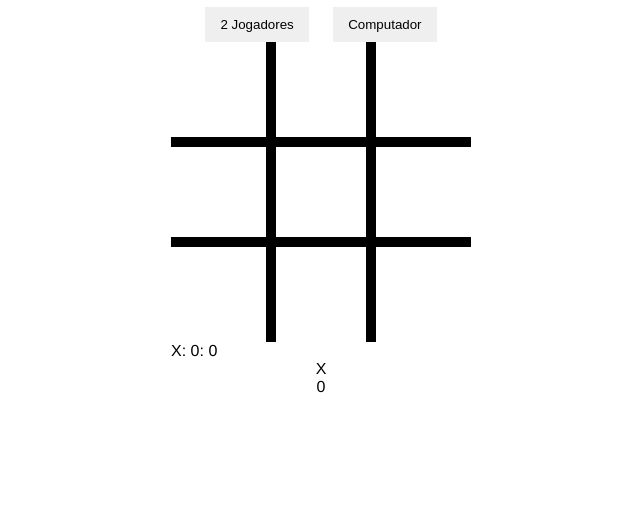
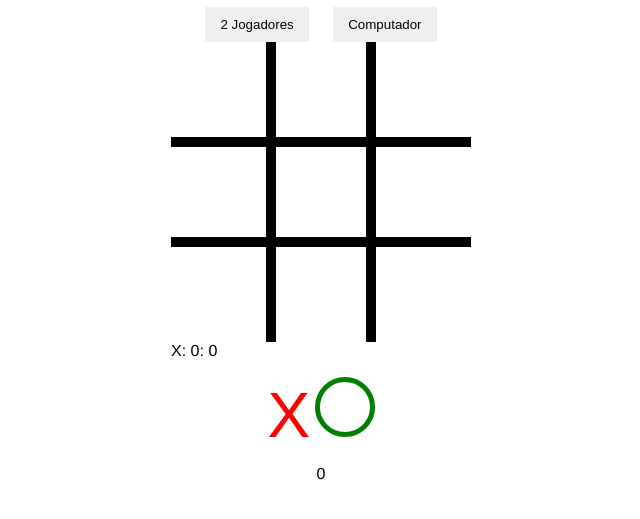
Before and after one commit to CesarMouraDev/App-jogo-da-velha, a plain HTML site: page src/index.html in a window 1280 px wide. Shown: the part 97-616 px from the top of the page, without its empty margins (319-959 px from the left). Drawn offline with Linux system fonts and the light colour scheme.

Commit message:
Feat: Style X, O

```diff
--- a/src/style.css
+++ b/src/style.css
@@ -53,3 +53,20 @@ h1 {
 }
 
 /*Simbolo*/
+
+.x {
+    font-size: 64px;
+    color: red;
+    display: inline-block;
+    line-height: 100px;
+}
+
+.o {
+    width: 50px;
+    height: 50px;
+    border: 5px solid green;
+    border-radius: 50%;
+    display: inline-block;
+    margin-top: 17px;
+
+}
```
